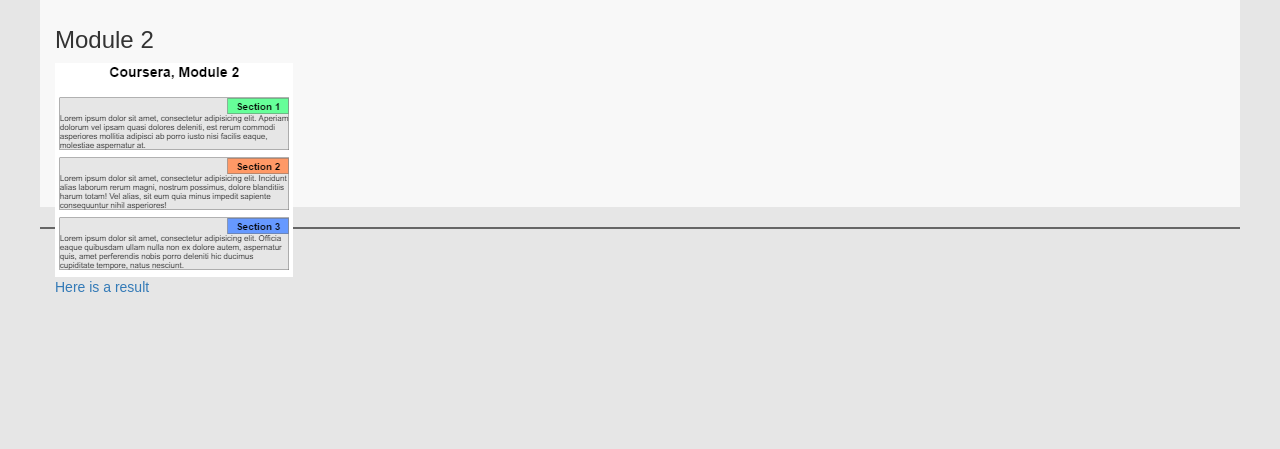
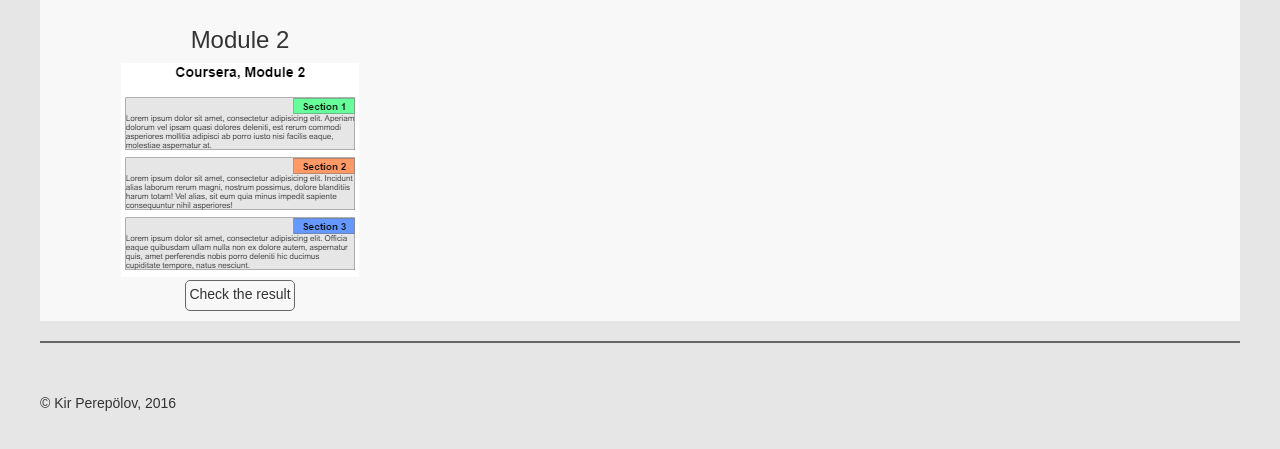
Before and after one commit to Kirperepolov/Coursera, a plain HTML site: page index.html in a window 1280 px wide. Shown: the part 183-632 px from the top of the page. Drawn offline with Linux system fonts and the light colour scheme.

Commit message:
mod2 editions

```diff
--- a/css/style.css
+++ b/css/style.css
@@ -65,5 +65,42 @@ main {
 	background-color: var(--light-grey)
 }
 .moduleSolution {
-	height: 200px;
+	min-height: 200px;
+	display: -webkit-flex;
+	display: -moz-flex;
+	display: -ms-flex;
+	display: -o-flex;
+	display: flex;
+	-ms-align-items: center;
+	flex-direction: column;
+	align-items: center;
 }
+.moduleSolution * {
+	margin-left: auto;
+	margin-right: auto;
+	text-align: center;
+}
+.moduleSolution a {
+	display: block;
+	border: 1px solid var(--grey);
+	border-radius: 5px;
+	height: 2.2em;
+	text-decoration: none;
+	color: inherit;
+	margin-top: 3px;
+	margin-bottom: 10px;
+	padding: 3px;
+}
+.moduleSolution a:hover {
+	background-color: #e6e6e6;
+}
+
+
+/*FOOTER*/
+footer {
+	line-height: 80px;
+}
+footer a {
+	text-decoration: none;
+	color: inherit;
+}
--- a/index.html
+++ b/index.html
@@ -34,13 +34,15 @@
 			<h3>Module 2</h3>
 			<img src="img/Mod2.png" alt="Module 2">
 			<article>
-				<a href="mod02_solution/index.html">Here is a result</a>
+				<a href="mod02_solution/index.html">Check the result</a>
 			</article>
 		</section>
 	</main>
 	<hr>
 	<footer>
-
+		<a href="#">
+	&copy; Kir Perep&ouml;lov, 2016
+	</a>
 	</footer>
 	<script src="js/bootstrap.js"></script>
 </body>
```
